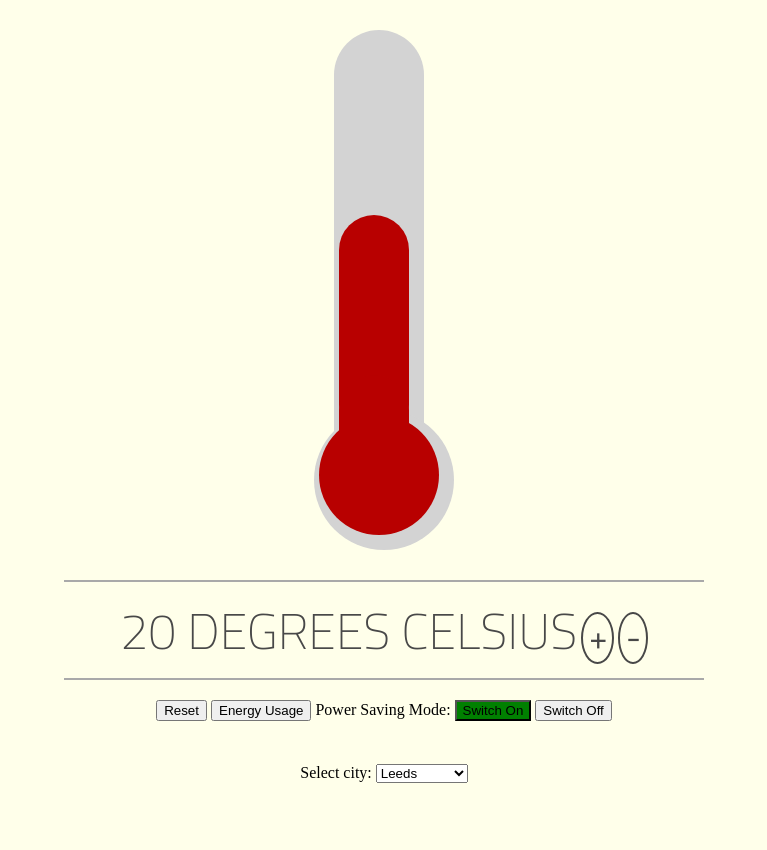
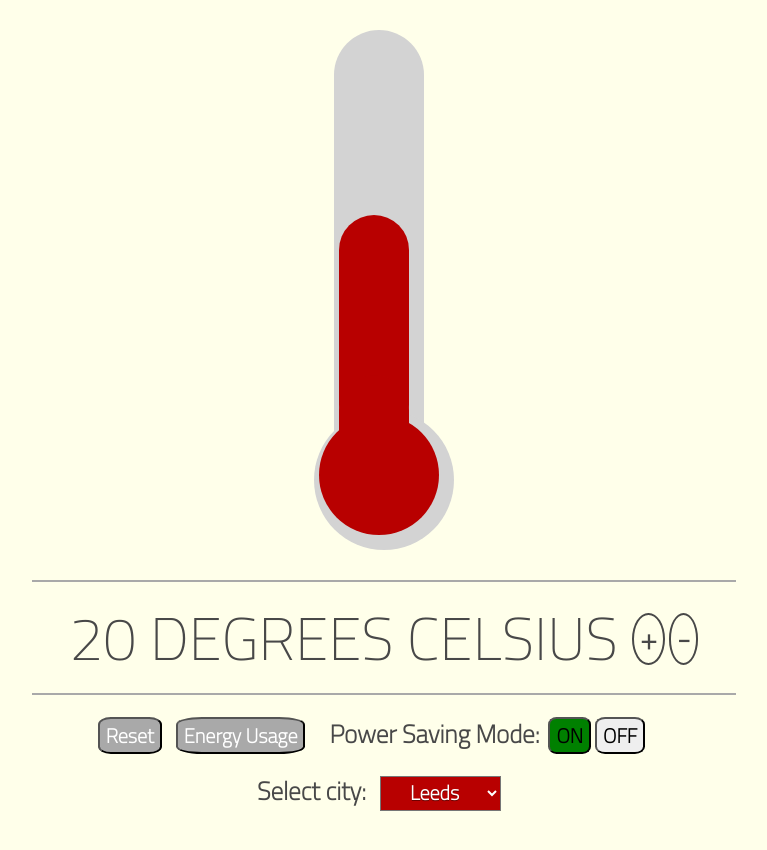
Before and after one commit to JKBero/thermostat_js, a plain HTML site: page index.html in a window 1280 px wide. Shown: the whole page, without its empty margins (256-1023 px from the left). Drawn offline with nearby package versions, Linux system fonts and the light colour scheme.

Commit message:
Further styling

```diff
--- a/css/style.css
+++ b/css/style.css
@@ -2,7 +2,7 @@
 body {
   background-color: #ffffea;
   margin: auto;
-  max-width: 50%;
+  max-width: 55%;
   text-align: center;
   padding: 30px;
 }
@@ -80,9 +80,10 @@ strong { display: block; text-align: center; }
 
 #temp {
   font-family: 'Titillium Web', sans-serif;
-  font-size: 50px;
+  font-size: 60px;
   color: rgb(72,72,72);
   display: inline-block;
+  padding-right: 10px;
 }
 
 .dial {
@@ -94,6 +95,8 @@ strong { display: block; text-align: center; }
   font-size: 30px;
   font-weight: bolder;
   color: rgb(72,72,72);
+  position: relative;
+    bottom: 10px;
 }
 
 .dial:hover {
@@ -101,19 +104,85 @@ strong { display: block; text-align: center; }
 }
 
 .second-section {
-  display: block;
-  margin: auto;
-  width: 100%;
-  padding: 20px 0;
+  margin-top: 20px;
+}
+
+#reset {
+  background: rgb(169,169,169);
+  border-radius: 20%;
   text-align: center;
+  font-family: 'Titillium Web', sans-serif;
+  font-size: 20px;
+  font-weight: bolder;
+  color: white;
+  position: relative;
+    right: 30px;
+}
+
+#energy-usage-button {
+  background: rgb(169,169,169);
+  border-radius: 20%;
+  text-align: center;
+  font-family: 'Titillium Web', sans-serif;
+  font-size: 20px;
+  font-weight: bolder;
+  color: white;
+  position: relative;
+    right: 20px;
+}
+
+.psm {
+  font-family: 'Titillium Web', sans-serif;
+  font-size: 25px;
+  font-weight: bolder;
+  color: rgb(72,72,72);
+}
+
+#psm-on, #psm-off {
+  border-radius: 20%;
+  text-align: center;
+  font-family: 'Titillium Web', sans-serif;
+  font-size: 20px;
+  font-weight: bolder;
+  color: black;
+  position: relative;
+    left: 5px;
 }
 
 .third-section {
-  display: block;
-  margin: auto;
-  width: 100%;
-  padding: 5px 0;
+  margin-bottom: 10px;
+}
+
+.city-text {
   text-align: center;
+  font-family: 'Titillium Web', sans-serif;
+  font-size: 25px;
+  font-weight: bolder;
+  color: rgb(72,72,72);
+  position: relative;
+    right: 10px;
+}
+
+#city {
+  text-align: center;
+  font-family: 'Titillium Web', sans-serif;
+  font-size: 15px;
+  font-weight: bolder;
+  color: rgb(72,72,72);
+}
+
+#city {
+  background: rgb(184,0,0);
+  color: white;
+  font-size: 20px;
+  text-shadow: 0 1px 0 rgba(0, 0, 0, 0.4);
+}
+
+#local-temp {
+  font-family: 'Titillium Web', sans-serif;
+  font-size: 40px;
+  font-style: oblique;
+  color: rgb(72,72,72);
 }
 
 .pop-up {
--- a/index.html
+++ b/index.html
@@ -30,8 +30,8 @@
 
     <div class="first-section">
       <text id="temp"></text>
-      <button class="dial">+</button>
-      <button class="dial">-</button>
+      <button class="dial" id="up">+</button>
+      <button class="dial" id="down">-</button>
     </div>
 
     <div class="lines"></div>
@@ -46,24 +46,24 @@
         <button class="close">Close</button>
       </section>
 
-      Power Saving Mode:
+      <text class="psm">Power Saving Mode:</text>
 
-      <button id="psm-on" class="green">Switch On</button>
+      <button id="psm-on" class="green">ON</button>
 
-      <button id="psm-off">Switch Off</button>
+      <button id="psm-off">OFF</button>
     </div>
     <br>
 
     <div class="third-section">
-    Select city:
+    <text class="city-text">Select city:</text>
     <select id="city">
       <option value="leeds">Leeds</option>
       <option value="london">London</option>
       <option value="manchester">Manchester</option>
       <option value="oxford">Oxford</option>
     </select>
-
-    <p id="local-temp"> </p>
+    <br>
+    <text id="local-temp"> </text>
     </div>
 
     <script src="http://ajax.googleapis.com/ajax/libs/jquery/1.7.1/jquery.min.js" type="text/javascript"></script>
```
